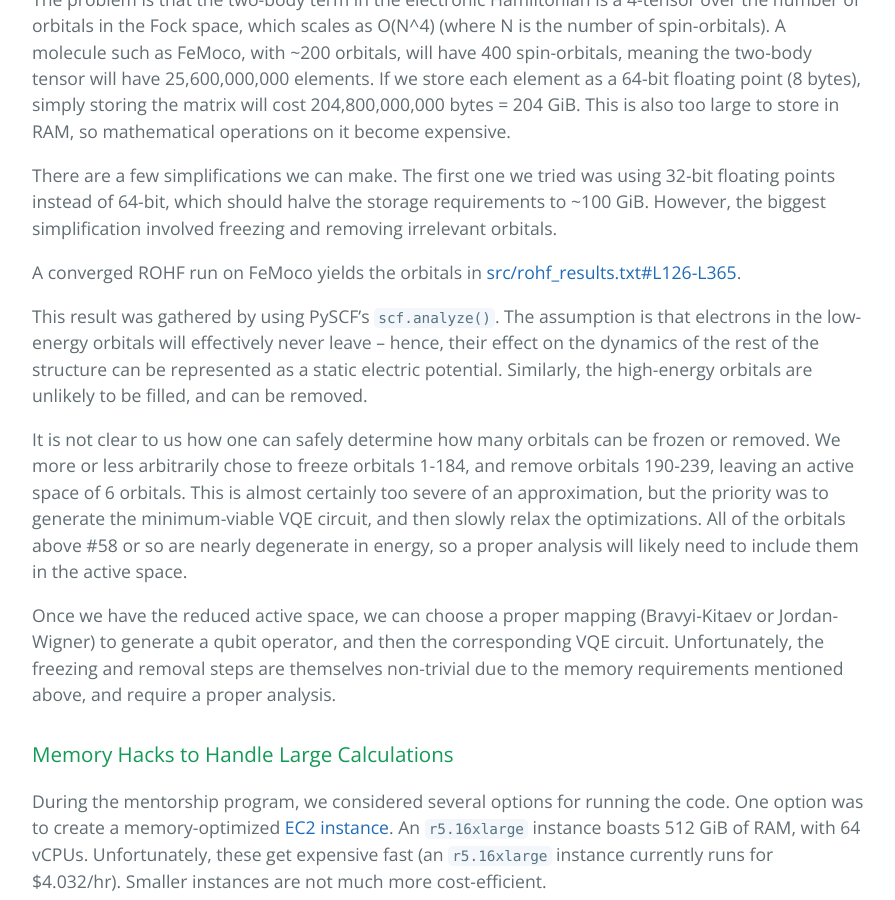
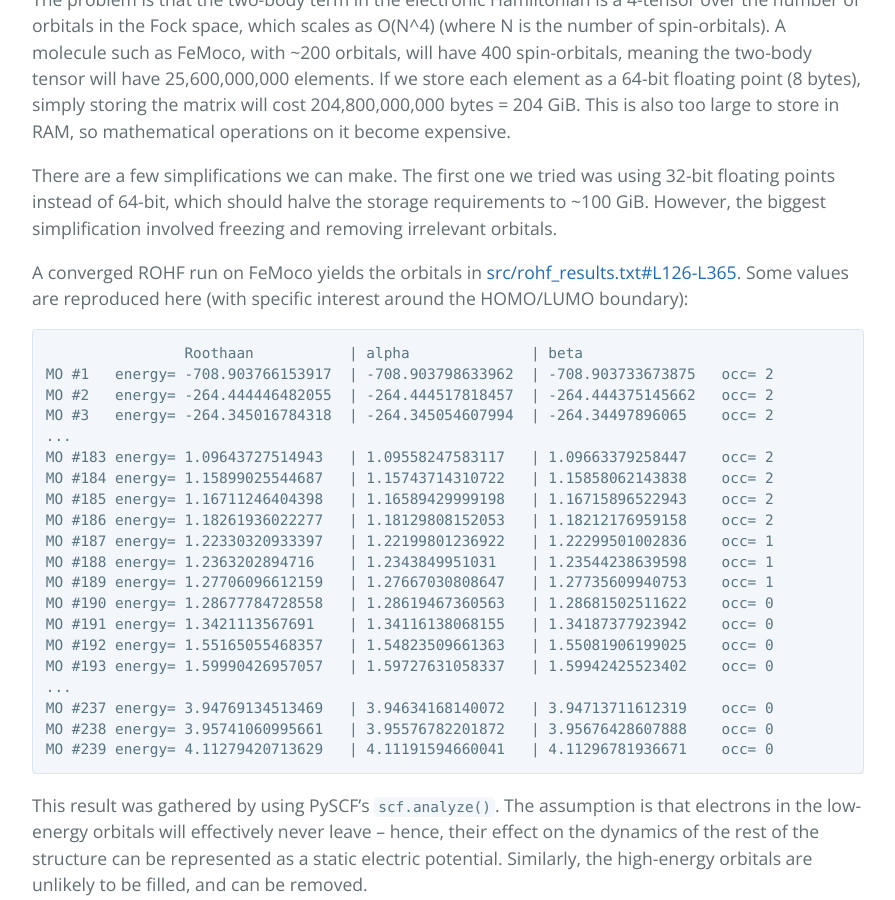
Before and after one commit to roytu/QOSF-FeMoco2020, a Jekyll site: the page built from index.md, in a window 1280 px wide and 900 px high, scrolled down 8755 px. Shown: the whole window, without its empty margins (192-1087 px from the left). Built offline with Jekyll 4.4.1, drawn with Linux system fonts in a browser that asks for light colours; our own code applies the rules of GitHub Pages for plain Markdown files; some of the changed text lies outside the part shown.

````diff
--- a/index.md
+++ b/index.md
@@ -269,6 +269,31 @@
 and removing irrelevant orbitals.
 
 A converged ROHF run on FeMoco yields the orbitals in [src/rohf_results.txt#L126-L365](src/rohf_results.txt#L126-L365).
+Some values are reproduced here (with specific interest around the HOMO/LUMO
+boundary):
+
+```
+                Roothaan           | alpha              | beta
+MO #1   energy= -708.903766153917  | -708.903798633962  | -708.903733673875   occ= 2
+MO #2   energy= -264.444446482055  | -264.444517818457  | -264.444375145662   occ= 2
+MO #3   energy= -264.345016784318  | -264.345054607994  | -264.34497896065    occ= 2
+...
+MO #183 energy= 1.09643727514943   | 1.09558247583117   | 1.09663379258447    occ= 2
+MO #184 energy= 1.15899025544687   | 1.15743714310722   | 1.15858062143838    occ= 2
+MO #185 energy= 1.16711246404398   | 1.16589429999198   | 1.16715896522943    occ= 2
+MO #186 energy= 1.18261936022277   | 1.18129808152053   | 1.18212176959158    occ= 2
+MO #187 energy= 1.22330320933397   | 1.22199801236922   | 1.22299501002836    occ= 1
+MO #188 energy= 1.2363202894716    | 1.2343849951031    | 1.23544238639598    occ= 1
+MO #189 energy= 1.27706096612159   | 1.27667030808647   | 1.27735609940753    occ= 1
+MO #190 energy= 1.28677784728558   | 1.28619467360563   | 1.28681502511622    occ= 0
+MO #191 energy= 1.3421113567691    | 1.34116138068155   | 1.34187377923942    occ= 0
+MO #192 energy= 1.55165055468357   | 1.54823509661363   | 1.55081906199025    occ= 0
+MO #193 energy= 1.59990426957057   | 1.59727631058337   | 1.59942425523402    occ= 0
+...
+MO #237 energy= 3.94769134513469   | 3.94634168140072   | 3.94713711612319    occ= 0
+MO #238 energy= 3.95741060995661   | 3.95576782201872   | 3.95676428607888    occ= 0
+MO #239 energy= 4.11279420713629   | 4.11191594660041   | 4.11296781936671    occ= 0
+```
 
 This result was gathered by using PySCF's
 [`scf.analyze()`](https://sunqm.github.io/pyscf/scf.html#pyscf.scf.hf.SCF.analyze).
@@ -624,11 +651,11 @@
 
 [^qosf]: <https://qosf.org/qc_mentorship/>
 [^vesselin]: <https://github.com/VGGatGitHub>
-[^spatzal]: <https://science.sciencemag.org/content/334/6058/940>
-[^cramer]: . Cramer SP, Hodgson KO, Gillum WO, Mortenson LE. J Am Chem Soc.
-[^bjornsson]: 1978;100:3398–3407. Bjornsson R, Neese F, Schrock RR, Einsle O, DeBeer S. The discovery of Mo(III) in FeMoco: reuniting enzyme and model chemistry. J Biol Inorg Chem. 2015;20(2):447-460. doi:10.1007/s00775-014-1230-6
+[^spatzal]: Spatzal, Thomas, et al. “Evidence for Interstitial Carbon in Nitrogenase FeMo Cofactor.” Science, vol. 334, no. 6058, Nov. 2011, pp. 940–940. science.sciencemag.org, doi:10.1126/science.1214025.
+[^cramer]: Cramer, Stephen P., et al. “The Molybdenum Site of Nitrogenase. Preliminary Structural Evidence from x-Ray Absorption Spectroscopy.” Journal of the American Chemical Society, vol. 100, no. 11, May 1978, pp. 3398–407. DOI.org (Crossref), doi:10.1021/ja00479a023.
+[^bjornsson]: Bjornsson, Ragnar, et al. “The Discovery of Mo(III) in FeMoco: Reuniting Enzyme and Model Chemistry.” JBIC Journal of Biological Inorganic Chemistry, vol. 20, no. 2, Mar. 2015, pp. 447–60. Springer Link, doi:10.1007/s00775-014-1230-6.
 [^orca]: <https://orcaforum.kofo.mpg.de/>
 [^avogadro]: <https://avogadro.cc/>
-[^lowe]: Lowe D.J., Thorneley R.N.F., Postgate J.R. (1984) The Mechanism of Substrate Reduction by Nitrogenase. In: Veeger C., Newton W.E. (eds) Advances in Nitrogen Fixation Research. Advances in Agricultural Biotechnology, vol 4. Springer, Dordrecht. https://doi.org/10.1007/978-94-009-6923-0_46
+[^lowe]: Lowe, D. J., et al. “The Mechanism of Substrate Reduction by Nitrogenase.” Advances in Nitrogen Fixation Research, edited by C. Veeger and W. E. Newton, Springer Netherlands, 1984, pp. 133–38. DOI.org (Crossref), doi:10.1007/978-94-009-6923-0_46.
 [^mlk]: <https://en.wikipedia.org/w/index.php?curid=53339547>
-[^hoffman2014]: Mechanism of Nitrogen Fixation by Nitrogenase: The Next Stage. Brian M. Hoffman, Dmitriy Lukoyanov, Zhi-Yong Yang, Dennis R. Dean, and Lance C. Seefeldt. Chemical Reviews 2014 114 (8), 4041-4062. DOI: 10.1021/cr400641x
+[^hoffman2014]: Hoffman, Brian M., et al. “Mechanism of Nitrogen Fixation by Nitrogenase: The Next Stage.” Chemical Reviews, vol. 114, no. 8, Apr. 2014, pp. 4041–62. DOI.org (Crossref), doi:10.1021/cr400641x.
````
Also changed, not shown: other parts of index.md (+2 -0 lines).
